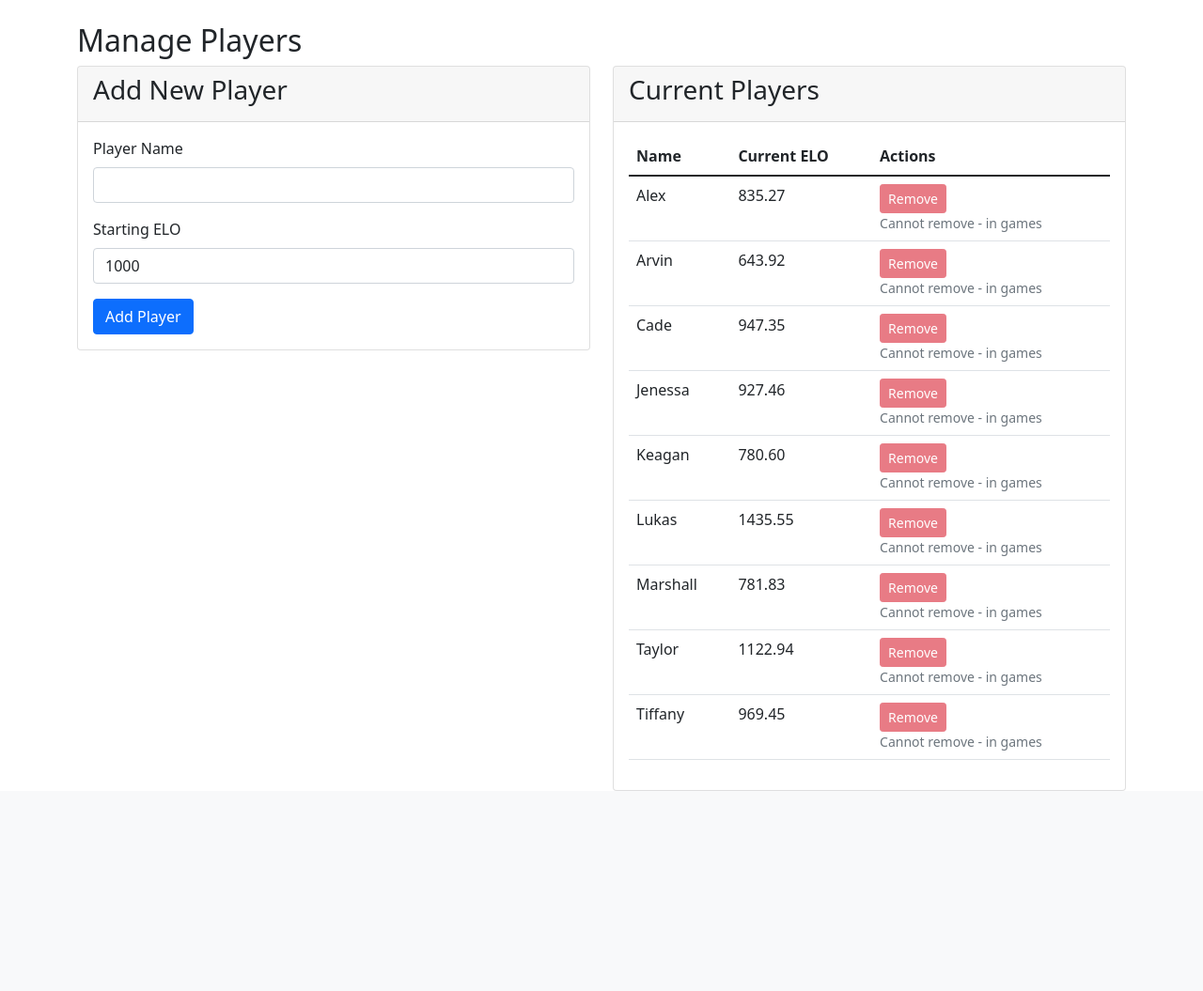
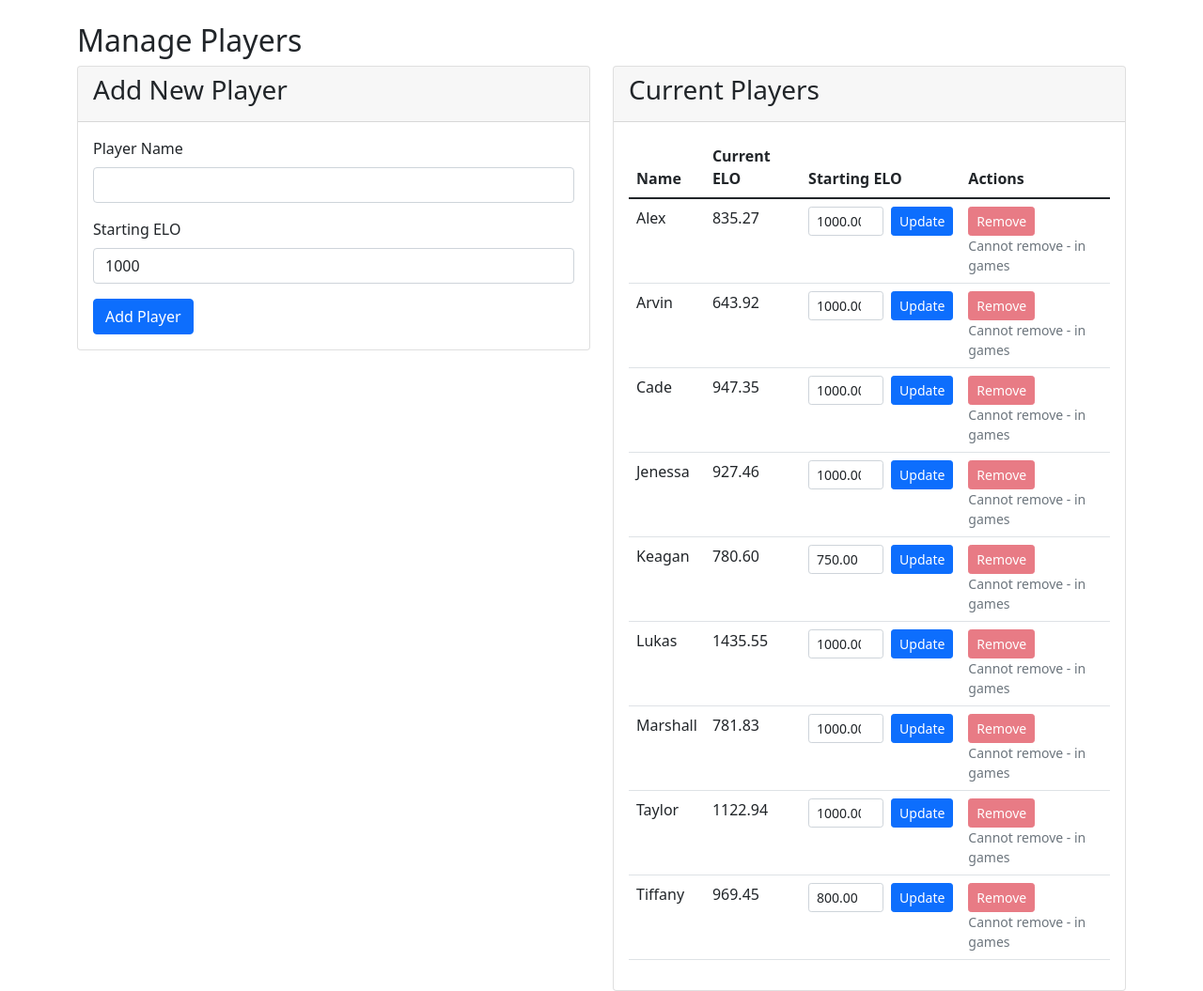
Before and after one commit to LukasKanopka/GrassPowerRanking, a Flask app: page /manage_players in a window 1280 px wide. Shown: the part 56-1111 px from the top of the page at 94% size. Before the commit the page ends 898 px from the top, so only its background shows below. Run offline with Flask 3, Linux system fonts and the light colour scheme.

Commit message:
Elo Fixed. Starting ELO Added

```diff
--- a/app.py
+++ b/app.py
@@ -295,6 +295,31 @@ def manage_players():
                 else:
                     error_message = "Player not found"
 
+        elif 'edit_starting_elo' in request.form:
+            # Handle edit starting ELO
+            player_id = request.form.get('player_id')
+            new_starting_elo = request.form.get('new_starting_elo')
+
+            if player_id and new_starting_elo:
+                player = Player.query.get(player_id)
+                if player:
+                    try:
+                        new_starting_elo = float(new_starting_elo)
+                        player.starting_elo = new_starting_elo
+
+                        # Remember the old ELO for messaging
+                        old_elo = player.elo
+
+                        # Recalculate ELOs to update current ELO values
+                        db.session.commit()
+                        recalculate_all_elos()
+
+                        success_message = f"Updated {player.name}'s starting ELO to {new_starting_elo}. Current ELO changed from {old_elo:.2f} to {player.elo:.2f}"
+                    except ValueError:
+                        error_message = "Starting ELO must be a valid number"
+                else:
+                    error_message = "Player not found"
+
     # Get all players
     players = Player.query.order_by(Player.name).all()
 
--- a/templates/manage_players.html
+++ b/templates/manage_players.html
@@ -48,6 +48,7 @@
                         <tr>
                             <th>Name</th>
                             <th>Current ELO</th>
+                            <th>Starting ELO</th>
                             <th>Actions</th>
                         </tr>
                     </thead>
@@ -56,6 +57,16 @@
                         <tr>
                             <td>{{ player.name }}</td>
                             <td>{{ "%.2f"|format(player.elo) }}</td>
+                            <td>
+                                <form method="POST" class="d-flex align-items-center">
+                                    <input type="hidden" name="player_id" value="{{ player.id }}">
+                                    <input type="number" name="new_starting_elo" class="form-control form-control-sm me-2"
+                                           value="{{ "%.2f"|format(player.starting_elo) }}" step="0.01" style="width: 80px;">
+                                    <button type="submit" name="edit_starting_elo" value="1" class="btn btn-sm btn-primary">
+                                        Update
+                                    </button>
+                                </form>
+                            </td>
                             <td>
                                 <form method="POST" class="d-inline">
                                     <input type="hidden" name="player_id" value="{{ player.id }}">
```
Also changed, not shown: instance/elo.db.
